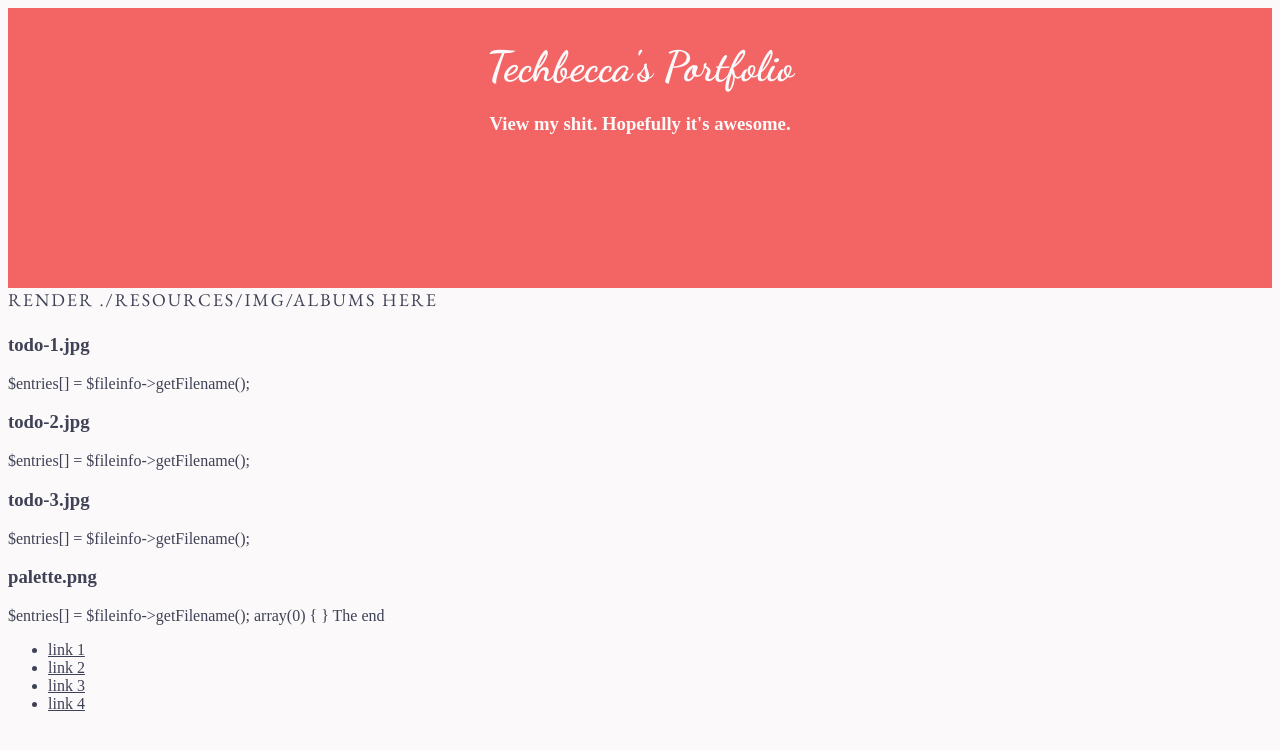
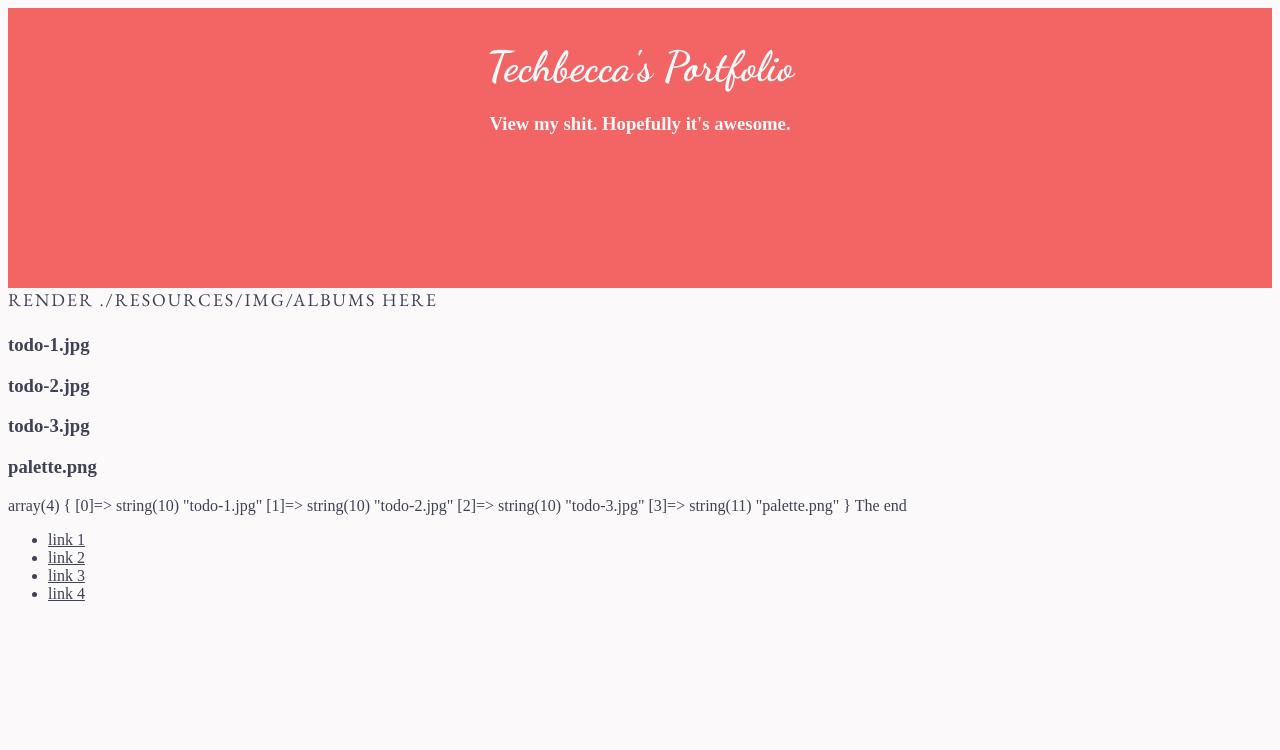
Before and after one commit to techbecca/portfolio, a PHP site: page / in a window 1280 px wide. Shown: the top 750 px of the page. Run offline with PHP 8.4, Linux system fonts and the light colour scheme.

Commit message:
Wow it works!

```diff
--- a/index.php
+++ b/index.php
@@ -30,7 +30,7 @@
     <?php
       foreach ($iterator as $fileinfo) : ?>
         <h3><?= $fileinfo->getFilename() ?></h3>
-        $entries[] =  $fileinfo->getFilename();
+        <?php $entries[] =  $fileinfo->getFilename(); ?>
     <?php endforeach ?>
     <?php
       var_dump($entries);
```
